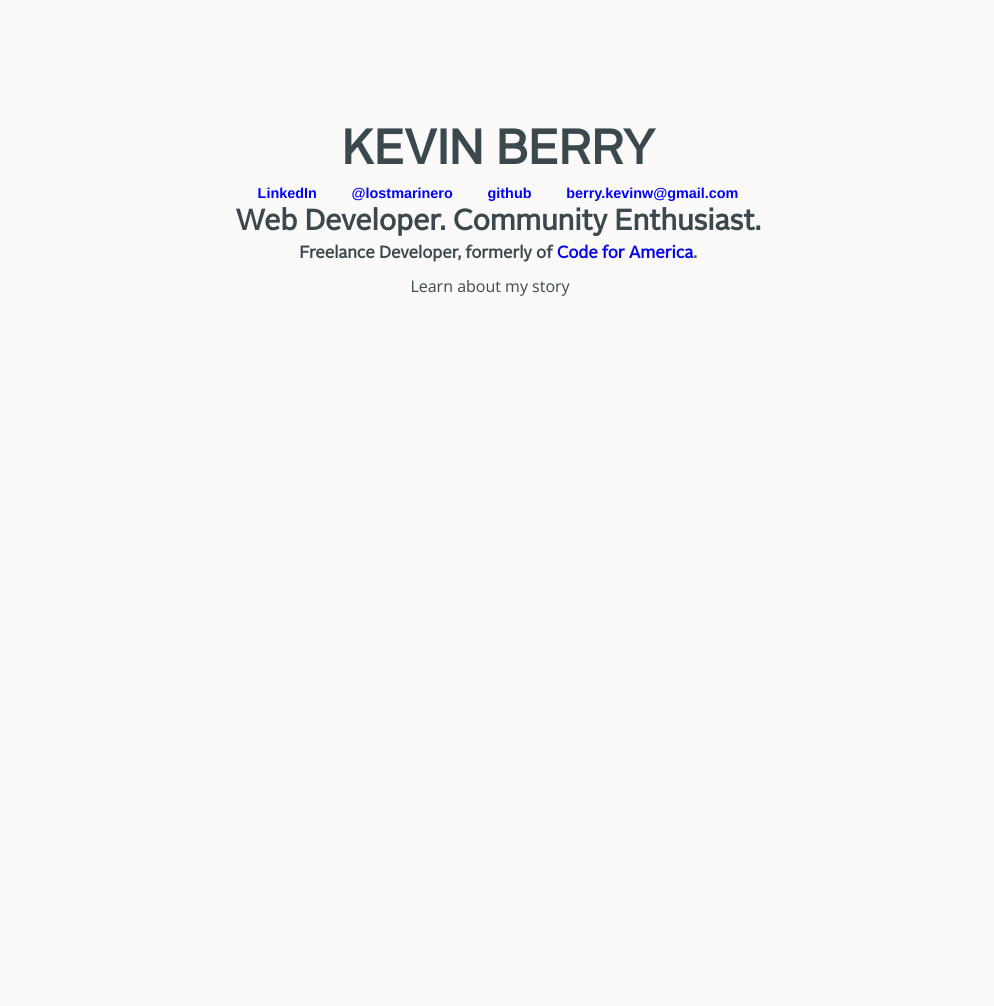
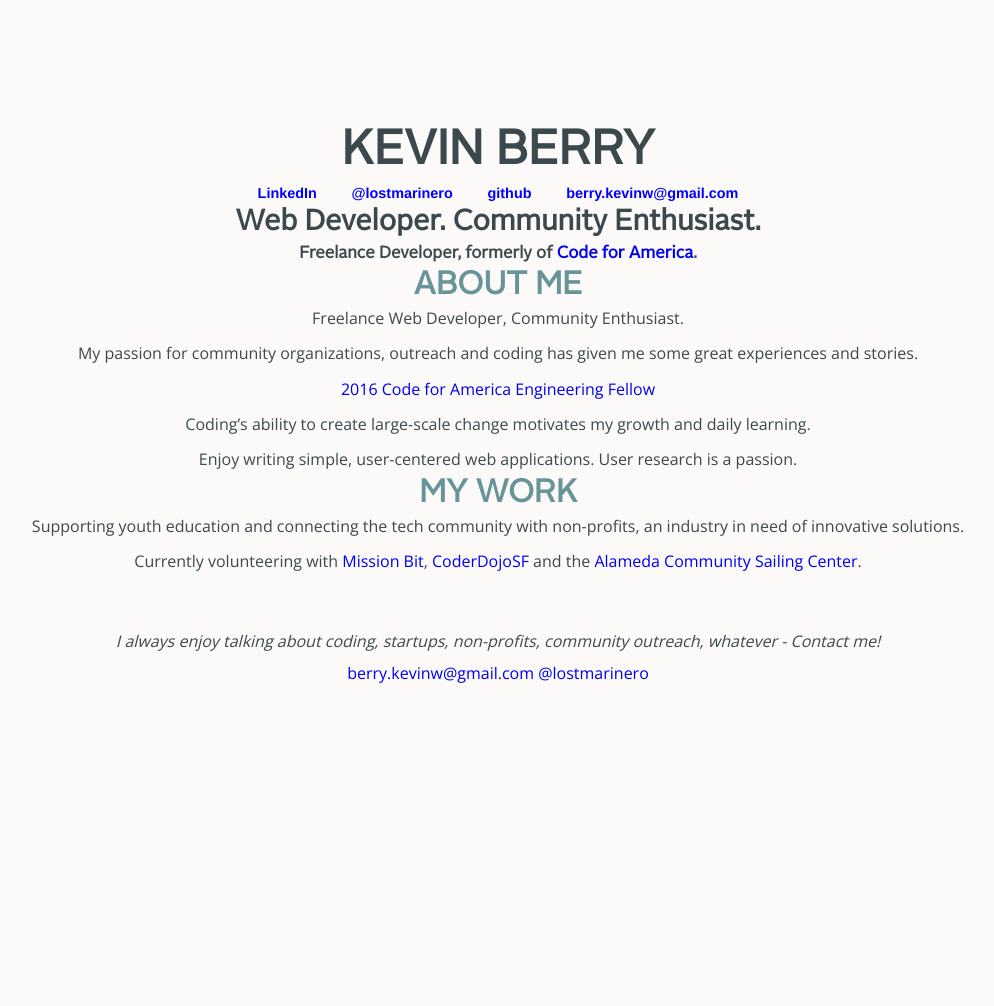
Before and after one commit to kbsail/kbsail-kbsail.github.io, a Jekyll site: the page built from index.html, in a window 1280 px wide. Shown: the whole page, without its empty margins (142-1136 px from the left). Built offline with Jekyll 4.4.1, drawn with Linux system fonts in a browser that asks for light colours; Markdown is read by kramdown in place of the engine named in the settings.

Commit message:
removed button

```diff
--- a/_includes/sections.html
+++ b/_includes/sections.html
@@ -1,14 +1,6 @@
-
-<div class="tab-container">
-  <ul class="tabs">
-    <li class="custom-button" data-section="#tab1">Learn about my story</li>
-  </ul>
-</div>
-
-  <div class="tab-row tab" id="tab1">
-    <h3>My Story</h3>
-    <h4>About me</h4>
-    <ul>
+  <div>
+    <h3>About me</h3>
+    <ul class="custom-list">
       <li>Freelance Web Developer, Community Enthusiast.</li>
       <li>My passion for community organizations, outreach and coding has given me some great experiences and stories.</li>
       <li><a href="https://codeforamerica.org">2016 Code for America Engineering Fellow</a></li>
@@ -16,8 +8,8 @@
       <li>Enjoy writing simple, user-centered web applications. User research is a passion.</li>
     </ul>
 
-    <h4>My Work</h4>
-    <ul>
+    <h3>My Work</h3>
+    <ul class="custom-list">
       <li>Supporting youth education and connecting the tech community with non-profits, an industry in need of innovative solutions.</li>
       <li>Currently volunteering with <a href="http://www.missionbit.com">Mission Bit</a>, <a href="http://zen.coderdojo.com/dojo/25" alt="Coder Dojo SF">CoderDojoSF</a> and the <a href="http://www.sailalameda.org" alt="Alameda Community Sailing Center">Alameda Community Sailing Center</a>.</li>
     </ul>
```
